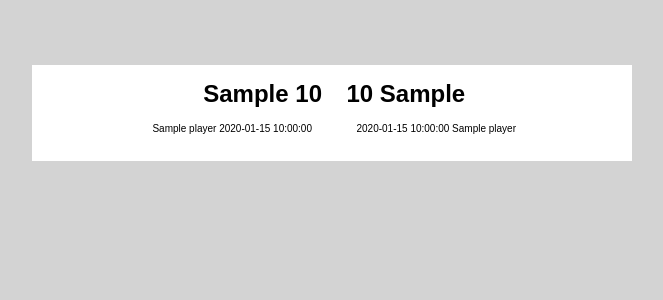
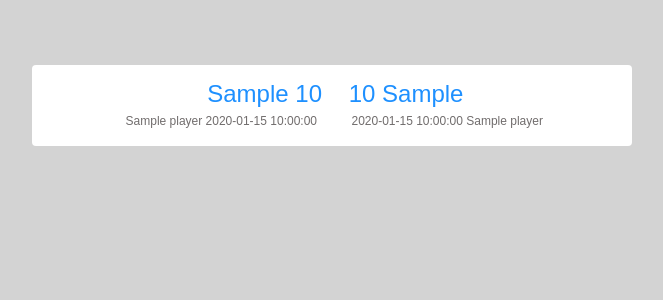
Before and after one commit to fdav10/football-scores, a Flask app: template footie_scores/app/templates/scores.html in a window 1280 px wide. Shown: the top 300 px of the page, without its empty margins (308-971 px from the left). Run offline with Flask 2, Linux system fonts and the light colour scheme; the template is opened without the code that fills it: most values are stand-ins (such as "Sample title", 1, 10 or a date in 2020).

Commit message:
Make CSS look vaguely sensible

```diff
--- a/footie_scores/app/run.py
+++ b/footie_scores/app/run.py
@@ -43,6 +43,13 @@ def past_fixtures():
     cl_games = champions_league.page_ready_finished_fixtures(date_)
     return games_template(cl_games, date_)
 
+@app.route("/prem")
+def prem_fixtures():
+    date_ = date(year=2017, month=4, day=15)
+    premier_league = FootballAPI(id_league='1204')
+    pl_games = premier_league.page_ready_finished_fixtures(date_)
+    return games_template(pl_games, date_)
+
 
 def games_template(games, date_):
     return render_template(
--- a/footie_scores/app/static/styles.css
+++ b/footie_scores/app/static/styles.css
@@ -14,20 +14,22 @@ body {
     margin: auto;
     margin-top: 15px;
     margin-bottom: 15px;
-    padding: 15px;
     background: white;
     position: relative;
     top: 50px;
+    border-radius: 4px;
 }
 
 .score {
     width: 100%;
     white-space: nowrap;
+    padding-top: 15px;
+    padding-bottom: 5px;
+    color: DodgerBlue;
+    font-size: 24px;
 }
 
 .home_score, .away_score {
-    font-size: 12px;
-    /* color: DodgerBlue; */
     width: 50%;
     text-align: right;
     display: inline-block;
@@ -42,23 +44,25 @@ body {
 }
 
 .events {
+    color: #716d6d;
     width: 100%;
     white-space: nowrap;
-    padding-top: 10px;
-    padding-bottom: 10px;
+    padding-bottom: 15px;
 }
 
 .home_events, .away_events  {
+    font-size: 12px;
+    line-height: 1.4em;
     width: 50%;
-    font-size: 10px;
     text-align: right;
     display: inline-block;
-    padding-right: 20px;
+    padding-right: 15px;
     white-space: normal;
+    vertical-align: top;
 }
 
 .away_events  {
     text-align: left;
-    padding-left: 20px;
+    padding-left: 15px;
     padding-right: 0px;
 }
--- a/footie_scores/app/templates/scores.html
+++ b/footie_scores/app/templates/scores.html
@@ -10,10 +10,10 @@
     <div class="game">
       <div class="score">
     	<div class="home_score">
-    	  <h1>{{game.team_home}} {{game.score_home}}</h1>
+    	  <p>{{game.team_home}} {{game.score_home}}</p>
     	</div>
     	<div class="away_score">
-    	  <h1>{{game.score_away}} {{game.team_away}}</h1>
+    	  <p>{{game.score_away}} {{game.team_away}}</p>
 	</div>
       </div>
       <div class="events">
```
